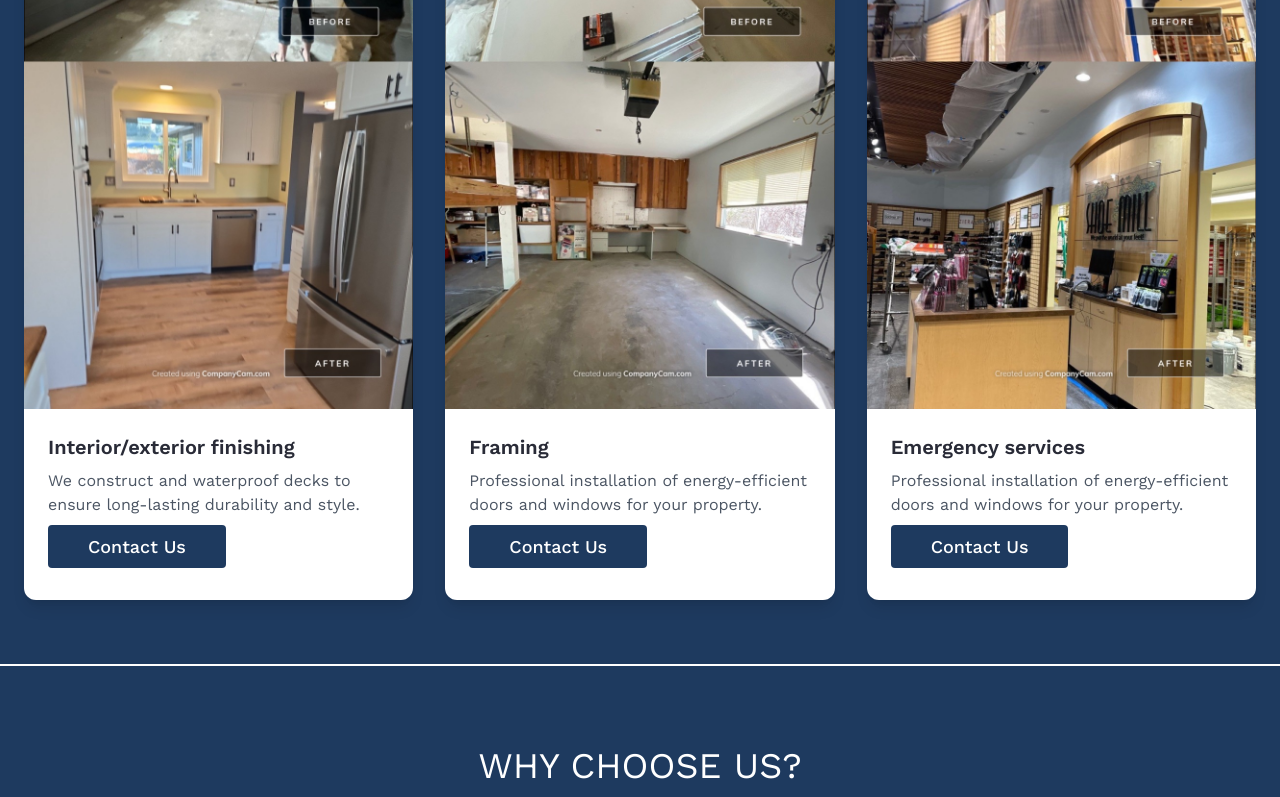
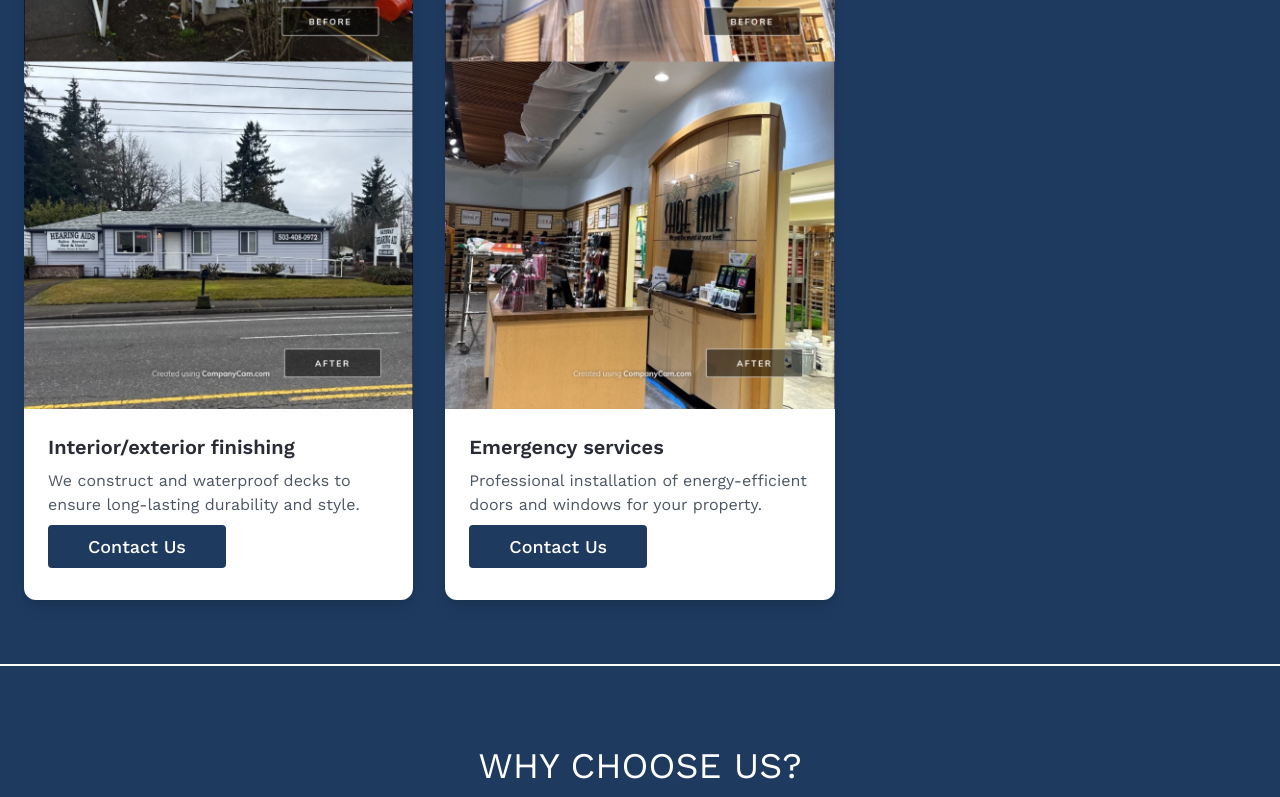
Before and after one commit to akashindex/summitreconstruction, a React (Vite) app: page /services in a window 1280 px wide. Shown: the part 2226-3023 px from the top of the page. Built offline with nearby package versions, Linux system fonts and the light colour scheme.

Commit message:
services

```diff
--- a/src/component/constructionServices/ConstructionServices.jsx
+++ b/src/component/constructionServices/ConstructionServices.jsx
@@ -15,7 +15,7 @@ const ConstructionServices = () => {
       title: "Mitigation and restoration",
       description:
         "We identify and repair construction defects to ensure the durability and safety of your building.",
-      image: image1,
+      image: image4,
     },
     {
       title: "Flooring/carpet",
@@ -33,14 +33,14 @@ const ConstructionServices = () => {
       title: "Interior/exterior finishing",
       description:
         "We construct and waterproof decks to ensure long-lasting durability and style.",
-      image: image4,
+      image: image1,
     },
-    {
-      title: "Framing",
-      description:
-        "Professional installation of energy-efficient doors and windows for your property.",
-      image: image5,
-    },
+    // {
+    //   title: "Framing",
+    //   description:
+    //     "Professional installation of energy-efficient doors and windows for your property.",
+    //   image: image5,
+    // },
 
     {
       title: "Emergency services",
```
